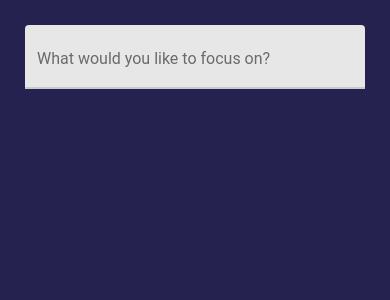
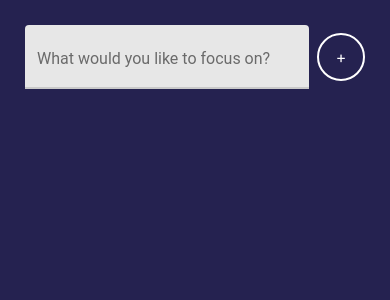
Before and after one commit to MaximFedarau/Focus-Time-RN, a React Native app: screen / in a window 390 px wide. Shown: the top 300 px of the page. Built offline with nearby package versions, Linux system fonts and the light colour scheme.

Commit message:
Implemented RoundedButton. Created component and added it to Focus screen.

```diff
--- a/babel.config.js
+++ b/babel.config.js
@@ -10,6 +10,7 @@
           alias: {
             '@constants': './constants',
             '@screens': './screens',
+            '@components': './components',
           },
         },
       ],
--- /dev/null
+++ b/components/RoundedButton/RoundedButton.component.tsx
@@ -0,0 +1,39 @@
+//Types
+import React, { ReactElement } from 'react';
+
+//Constants
+import { WHITE } from '@constants/colors';
+
+//React Native
+import { TouchableOpacity, Text } from 'react-native';
+
+const RoundedButton = ({
+  style = {},
+  textStyle = {},
+  size = 125,
+  ...props
+}): ReactElement => {
+  return (
+    <TouchableOpacity
+      style={[styles(size).radius, style]}
+      onPress={props.onPress}
+    >
+      <Text style={[styles(size).text, textStyle]}>{props.title}</Text>
+    </TouchableOpacity>
+  );
+};
+
+export default RoundedButton;
+
+const styles = (size: number) => ({
+  radius: {
+    borderRadius: size / 2,
+    width: size,
+    height: size,
+    alignItems: 'center',
+    justifyContent: 'center',
+    borderColor: WHITE,
+    borderWidth: 2,
+  },
+  text: { color: WHITE, fontSize: size / 3 },
+});
--- a/screens/Focus/Focus.screen.tsx
+++ b/screens/Focus/Focus.screen.tsx
@@ -3,6 +3,9 @@
 
 //Constants
 import { styles } from '@screens/Focus/Focus.styles';
+
+//Components
+import RoundedButton from '@components/RoundedButton/RoundedButton.component';
 
 //React Native
 import { View } from 'react-native';
@@ -20,7 +23,9 @@
           onChangeText={setFocusItem}
           value={focusItem}
           label="What would you like to focus on?"
+          style={styles.input}
         />
+        <RoundedButton size={48} title="+" />
       </View>
     </View>
   );
--- a/screens/Focus/Focus.styles.tsx
+++ b/screens/Focus/Focus.styles.tsx
@@ -6,7 +6,12 @@
     flex: 1,
   },
   inputContainer: {
-    flex: 0.5,
+    flexDirection: 'row',
     padding: 25,
+    alignItems: 'center',
+  },
+  input: {
+    flex: 1,
+    marginRight: 8,
   },
 });
--- a/tsconfig.json
+++ b/tsconfig.json
@@ -7,6 +7,7 @@
     "paths": {
       "@constants/*": ["./constants/*"],
       "@screens/*": ["./screens/*"],
+      "@components/*": ["./components/*"],
     }
   }
 }
```
